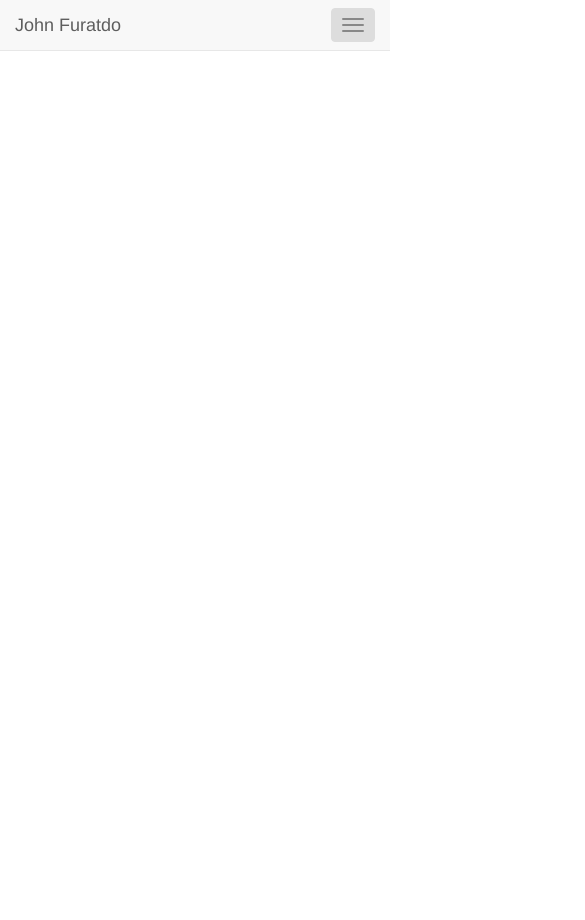
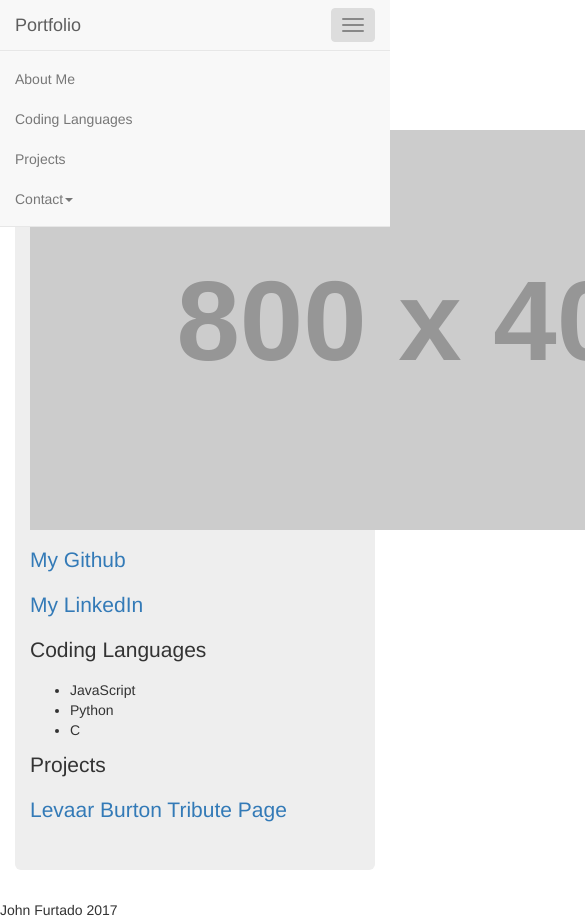
Before and after one commit to Madpoints/Portfolio, a plain HTML site: page index.html in a window 390 px wide. Both pictures are taken after a click on the button "Toggle Navigation". Shown: the top 920 px of the page, 585 px wide, since content can reach past the window. Before the commit the page ends 844 px from the top, so only its background shows below. Drawn offline with nearby package versions, Linux system fonts and the light colour scheme; placeholder pictures from the web are drawn by us.

Commit message:
basic page layout with placeholders

```diff
--- a/app.js
+++ b/app.js
@@ -0,0 +1,3 @@
+var shiftWindow = function() { scrollBy(0, -100) };
+if (location.hash) shiftWindow();
+window.addEventListener("hashchange", shiftWindow);
--- a/index.html
+++ b/index.html
@@ -2,28 +2,74 @@
 <html>
   <head>
     <meta charset="utf-8"/>
-    <script src="https://code.jquery.com/jquery-latest.min.js"></script>
-    <script type="text/javascript" src="app.js"></script>
-    <link rel="stylesheet" type="text/css" href="styles.css">
+    <!-- Latest compiled and minified JQuery -->
+    <script type="text/javascript" src="https://code.jquery.com/jquery-latest.min.js"></script>
+    <!-- Latest compiled and minified JS -->
+    <script type="text/javascript" src="https://maxcdn.bootstrapcdn.com/bootstrap/3.3.7/js/bootstrap.min.js"></script>
     <!-- Latest compiled and minified CSS -->
     <link rel="stylesheet" href="https://maxcdn.bootstrapcdn.com/bootstrap/3.3.7/css/bootstrap.min.css" integrity="sha384-BVYiiSIFeK1dGmJRAkycuHAHRg32OmUcww7on3RYdg4Va+PmSTsz/K68vbdEjh4u" crossorigin="anonymous">
+    <script type="text/javascript" src="app.js"></script>
+    <link rel="stylesheet" type="text/css" href="style.css">
     <title>Portfolio</title>
   </head>
   <body>
     <div class="navbar navbar-default navbar-fixed-top" role="navigator">
       <div class="container">
+
         <div class="navbar-header">
-
           <button type="button" class="navbar-toggle" data-toggle="collapse" data-target=".navbar-collapse">
             <span class="sr-only">Toggle Navigation</span>
             <span class="icon-bar"></span>
             <span class="icon-bar"></span>
             <span class="icon-bar"></span>
           </button>
-          <a href="" class="navbar-brand">John Furatdo</a>
+          <a href="" class="navbar-brand">Portfolio</a>
+        </div>
 
+        <div class="collapse navbar-collapse">
+          <ul class="nav navbar-nav navbar-right">
+            <li><a href="#aboutme">About Me</a></li>
+            <li><a href="#languages">Coding Languages</a></li>
+            <li><a href="#projects">Projects</a></li>
+            <li class="dropdown">
+              <a href="#" class="dropdown-toggle" data-toggle="dropdown">Contact<b class="caret"></b></a>
+              <ul class="dropdown-menu">
+                <li class="dropdown-header">My Info</li>
+                <li class="dropdown-header">Email: jf8846@gmail.com</li>
+              </ul>
+            </li>
+          </ul>
         </div>
+
       </div>
     </div>
-  <body>
+    <!-- end of NavBar -->
+
+<div class="container" id="content">
+
+  <div class="jumbotron">
+    <section id="aboutme">
+      <p>John Furtado<p>
+      <a href="http://placeholder.com"><img src="http://via.placeholder.com/800x400"></a>
+      <p><a href="https://github.com/Madpoints">My Github</a></p>
+      <p><a href="https://www.linkedin.com/in/john-furtado-b88519131/">My LinkedIn</a></p>
+    </section>
+
+    <section id="languages">
+      <p>Coding Languages</p>
+      <ul>
+        <li>JavaScript</li>
+        <li>Python</li>
+        <li>C</li>
+      </ul>
+    </section>
+
+    <section id="projects">
+      <p>Projects</p>
+      <p><a href="https://codepen.io/Madpoints/full/jwOjGj/">Levaar Burton Tribute Page</a></p>
+    </section>
+  </div>
+</div>
+</body>
+<footer>John Furtado 2017</footer>
 </html>
--- /dev/null
+++ b/style.css
@@ -0,0 +1,15 @@
+/*p {
+  height: 500px;
+}*/
+
+#projects li {
+  height: 500px;
+}
+
+body {
+  padding-top: 55px;
+}
+
+/*.navbar {
+  background-color: purple;
+}*/
```
Also changed, not shown: 1 other file.
